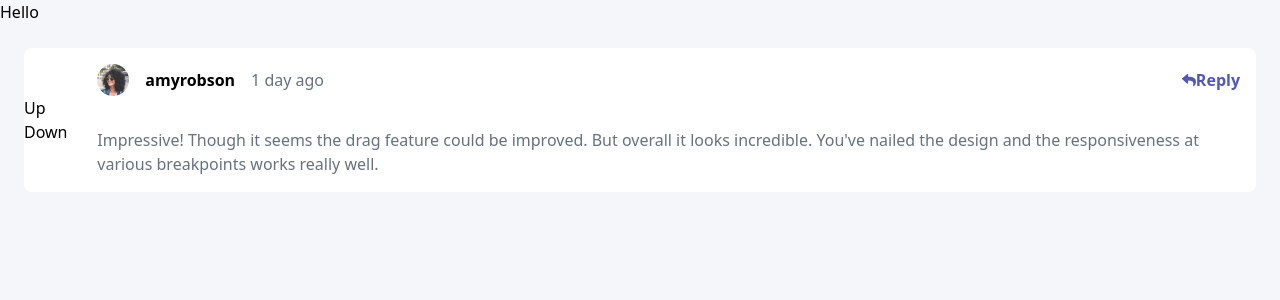
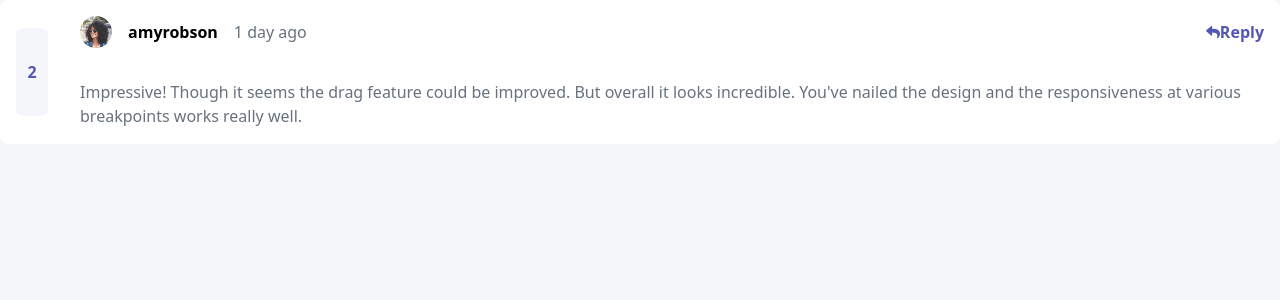
Before and after one commit to lavollmer/interactive-comments-app, a React (Vite) app: page / in a window 1280 px wide. Shown: the top 300 px of the page. Built offline with nearby package versions, Linux system fonts and the light colour scheme.

Commit message:
added to resusable comment card the decrement and increment section

```diff
--- a/src/App.jsx
+++ b/src/App.jsx
@@ -5,8 +5,9 @@ function App() {
   return (
     <>
       <div className="background bg-very-light-gray">
-        <h1>Hello</h1>
-        <CommentCard />
+        <div>
+          <CommentCard />
+        </div>
       </div>
     </>
   );
--- a/src/components/CommentCard.jsx
+++ b/src/components/CommentCard.jsx
@@ -6,10 +6,12 @@ import Avatar from "../assets/image-amyrobson.png";
 
 const CommentCard = () => {
   return (
-    <div className="flex flex-row items-center font-rubik bg-white m-6 rounded-lg">
+    <div className="flex flex-row items-center font-rubik bg-white rounded-lg">
       {/* increment and decrement button */}
-      <div>
-        <p>Up Down</p>
+      <div className="flex flex-col items-center rounded-lg bg-very-light-gray m-4">
+        <img src={IconPlus} alt="Increment Icon" className="h-6 w-6 p-4 font-bold text-moderate-blue" />
+        <p className="text-moderate-blue font-bold">2</p>
+        <img src={IconMinus} alt="Decrement Icon" className="h-6 w-6 p-4 font-bold" />
       </div>
       {/* name, avatar image, reply button and comment */}
       <div>
@@ -21,13 +23,17 @@ const CommentCard = () => {
           </div>
           <div>
             <button className="flex flex-row items-center font-bold text-moderate-blue">
-                <img src={IconReply} alt="Reply Icon" />
-                Reply
+              <img src={IconReply} alt="Reply Icon" />
+              Reply
             </button>
           </div>
         </div>
-        <div>
-          <p className="text-md text-grayish-blue p-4">Impressive! Though it seems the drag feature could be improved. But overall it looks incredible. You've nailed the design and the responsiveness at various breakpoints works really well.</p>
+        <div className="p-4">
+          <p className="text-md text-grayish-blue">
+            Impressive! Though it seems the drag feature could be improved. But
+            overall it looks incredible. You've nailed the design and the
+            responsiveness at various breakpoints works really well.
+          </p>
         </div>
       </div>
     </div>
```
